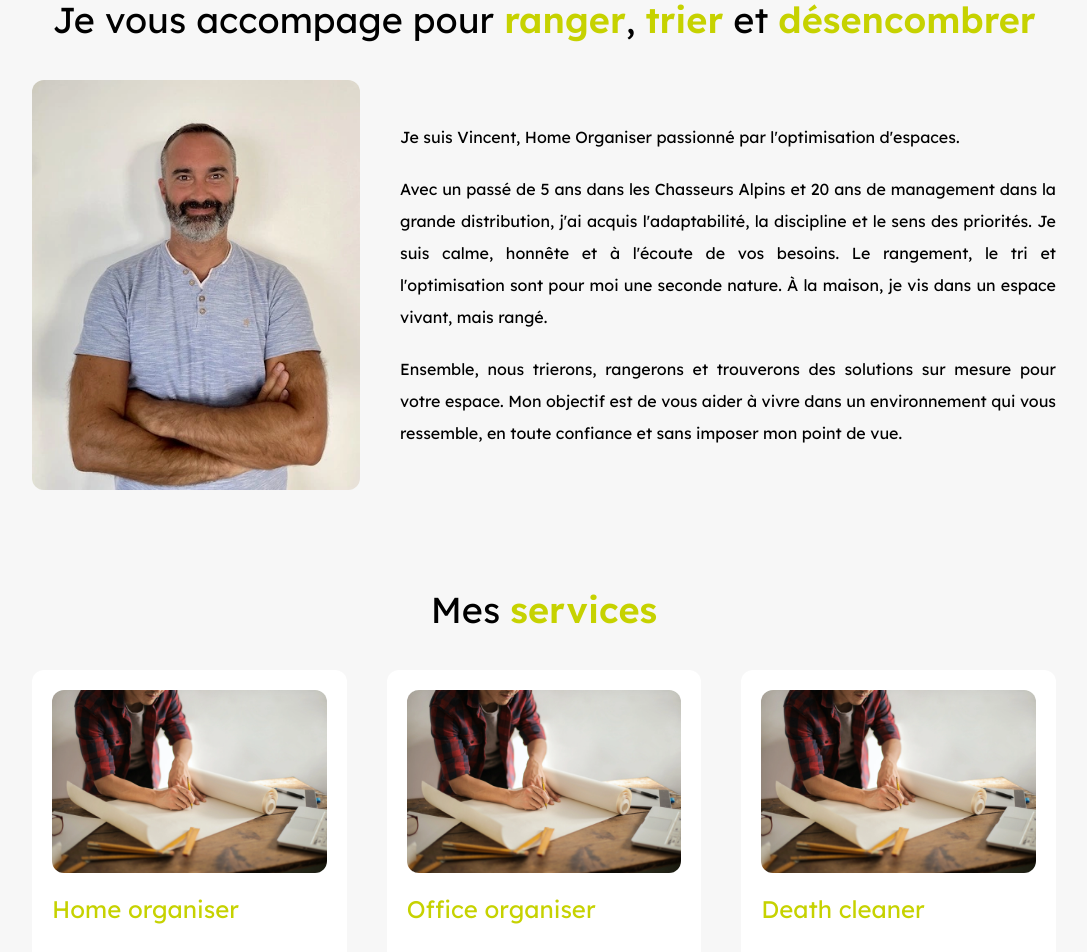
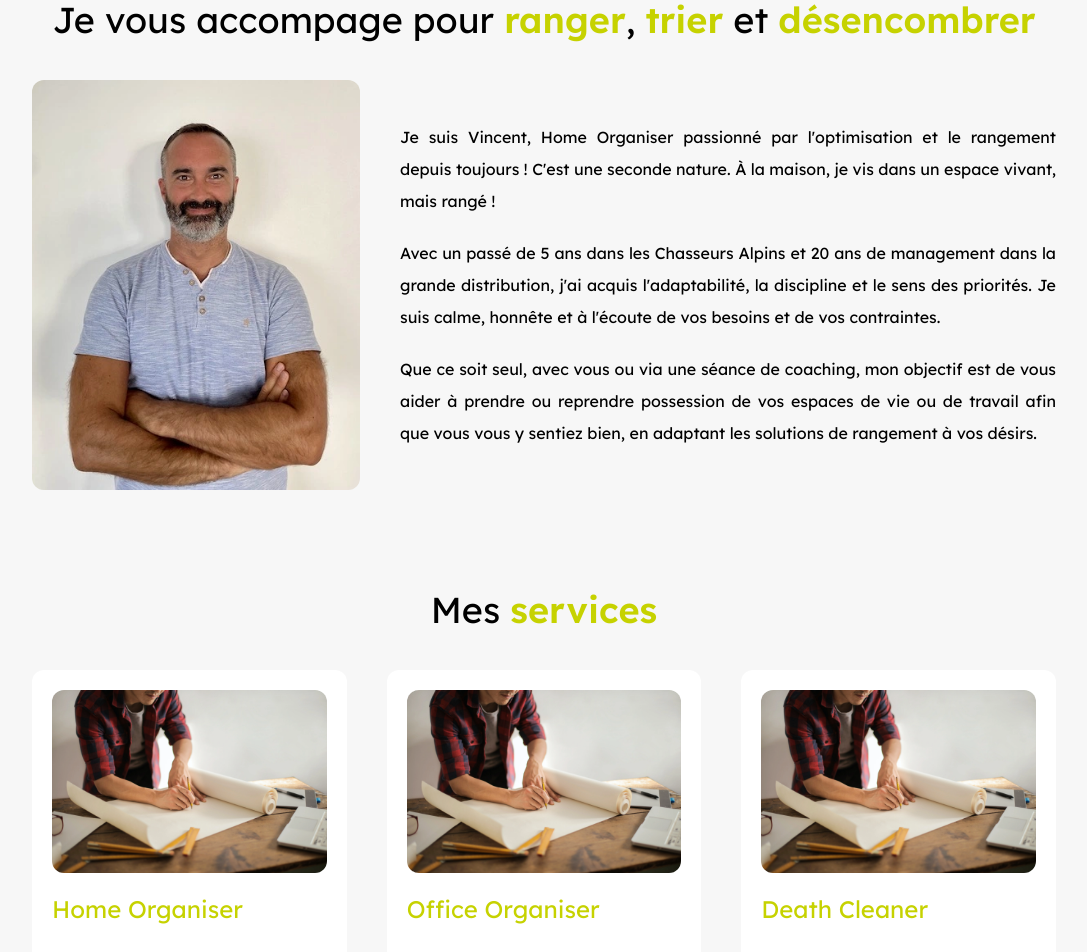
Before and after one commit to SylvainLaconi/mister-vincent, a Next.js app: page / in a window 1280 px wide. Shown: the part 880-1832 px from the top of the page, without its empty margins (96-1183 px from the left). Built offline with nearby package versions, Linux system fonts and the light colour scheme.

Commit message:
new services wording

```diff
--- a/src/components/organisms/FooterSection.tsx
+++ b/src/components/organisms/FooterSection.tsx
@@ -41,7 +41,10 @@ export const FooterSection = () => {
 					</div>
 				</div>
 				<div className="flex flex-row gap-5 justify-center w-full">
-					<a href="https://www.facebook.com/" target="_blank">
+					<a
+						href="https://www.facebook.com/profile.php?id=61553234074867"
+						target="_blank"
+					>
 						<BsFacebook size={25} />
 					</a>
 					<a href="https://www.instagram.com/" target="_blank">
--- a/src/components/organisms/IntroductionSection.tsx
+++ b/src/components/organisms/IntroductionSection.tsx
@@ -29,23 +29,22 @@ export const IntroductionSection = () => {
 					</div>
 					<div className="flex flex-col w-full lg:w-2/3 xl:w-2/3 2xl:w-2/3 gap-5 items-start justify-center">
 						<p className="text-black leading-loose text-justify">
-							Je suis Vincent, Home Organiser passionné par l'optimisation
-							d'espaces.
+							Je suis Vincent, Home Organiser passionné par l'optimisation et le
+							rangement depuis toujours ! C'est une seconde nature. À la maison,
+							je vis dans un espace vivant, mais rangé !
 						</p>
 
 						<p className="text-black leading-loose text-justify">
 							Avec un passé de 5 ans dans les Chasseurs Alpins et 20 ans de
 							management dans la grande distribution, j'ai acquis
 							l'adaptabilité, la discipline et le sens des priorités. Je suis
-							calme, honnête et à l'écoute de vos besoins. Le rangement, le tri
-							et l'optimisation sont pour moi une seconde nature. À la maison,
-							je vis dans un espace vivant, mais rangé.
+							calme, honnête et à l'écoute de vos besoins et de vos contraintes.
 						</p>
 						<p className="text-black leading-loose text-justify">
-							Ensemble, nous trierons, rangerons et trouverons des solutions sur
-							mesure pour votre espace. Mon objectif est de vous aider à vivre
-							dans un environnement qui vous ressemble, en toute confiance et
-							sans imposer mon point de vue.
+							Que ce soit seul, avec vous ou via une séance de coaching, mon
+							objectif est de vous aider à prendre ou reprendre possession de
+							vos espaces de vie ou de travail afin que vous vous y sentiez
+							bien, en adaptant les solutions de rangement à vos désirs.
 						</p>
 					</div>
 				</div>
--- a/src/components/organisms/ServiceSection.tsx
+++ b/src/components/organisms/ServiceSection.tsx
@@ -11,19 +11,19 @@ export const ServiceSection = () => {
 				</h2>
 				<div className="grid lg:grid-cols-3 xl:grid-cols-3 2xl:grid-cols-3 w-full gap-10">
 					<ServiceCard
-						title="Home organiser"
+						title="Home Organiser"
 						picture={heroImage}
-						content="Lorem ipsum dolor sit amet, consectetur adipiscing elit."
+						content="Professionnel du rangement, j'améliore l'organisation de votre logement, afin de mieux circuler, gagner de la place et du temps, ou encore créer de nouveaux espaces."
 					/>
 					<ServiceCard
-						title="Office organiser"
+						title="Office Organiser"
 						picture={heroImage}
-						content="Sed do eiusmod tempor incididunt ut labore et dolore magna aliqua."
+						content="En me servant de mon expérience professionnelle du monde des entreprises, je vous aide à optimiser vos espaces afin de les rendre plus efficients, plus sécurisés et plus agréables."
 					/>
 					<ServiceCard
-						title="Death cleaner"
+						title="Death Cleaner"
 						picture={heroImage}
-						content="Ut enim ad minim veniam, quis nostrud exercitation ullamco laboris nisi ut aliquip ex ea commodo consequat."
+						content="L’objectif d’un Death Cleaning est de rendre votre foyer plus sécurisé, plus fonctionnel et de vous sentir apaisé d'avoir évité à vos proches d’avoir eu à gérer certains désagréments après votre décès."
 					/>
 				</div>
 			</div>
```
